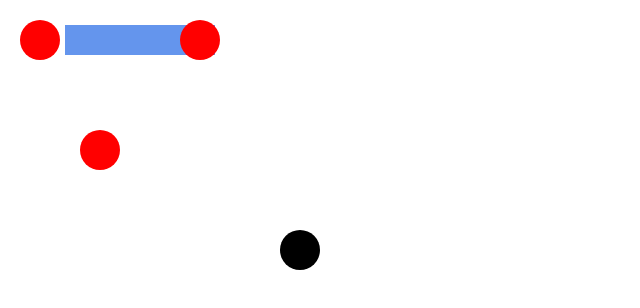
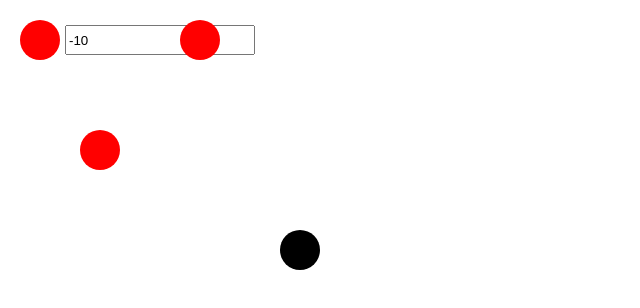
Before and after one commit to loonywizard/electric-field-strength-calculator, a website built with webpack: page index.html in a window 1280 px wide. Both pictures are taken after a click on the element 40 px from the left and 40 px from the top of the page. Shown: the whole page, without its empty margins (0-640 px from the left). Built offline with nearby package versions, Linux system fonts and the light colour scheme.

Commit message:
Add input for charge value to each charge

```diff
--- a/src/electricCharge.js
+++ b/src/electricCharge.js
@@ -28,8 +28,14 @@ export default function createElectricCharge(args) {
 
   setNodePosition();
 
-  const chargeInputNode = document.createElement('div');
+  const chargeInputNode = document.createElement('input');
   chargeInputNode.classList.add('charge-input', 'hidden');
+  chargeInputNode.setAttribute('type', 'number');
+  chargeInputNode.value = charge;
+
+  chargeInputNode.addEventListener('input', () => {
+    charge = chargeInputNode.value;
+  });
 
   node.addEventListener('click', (event) => {
 
--- a/src/index.js
+++ b/src/index.js
@@ -4,9 +4,9 @@ import createDnDController from './dndController';
 const container = document.getElementById('container');
 
 const charges = [
-  createElectricCharge({ position: { x: 40, y: 40}, parentDOMNode: container, charge: 10 }),
+  createElectricCharge({ position: { x: 40, y: 40}, parentDOMNode: container, charge: -10 }),
   createElectricCharge({ position: { x: 200, y: 40}, parentDOMNode: container, charge: 10 }),
-  createElectricCharge({ position: { x: 100, y: 150}, parentDOMNode: container, charge: 10 }),
+  createElectricCharge({ position: { x: 100, y: 150}, parentDOMNode: container, charge: -5 }),
 ];
 
 const testCharge = createElectricCharge({
--- a/styles.css
+++ b/styles.css
@@ -35,11 +35,10 @@ body {
 }
 
 .charge-input {
-  width: 150px;
+  width: 190px;
   height: 30px;
   margin-left: 45px;
   margin-top: 5px;
-  background-color: cornflowerblue;
 }
 
 .hidden {
```
